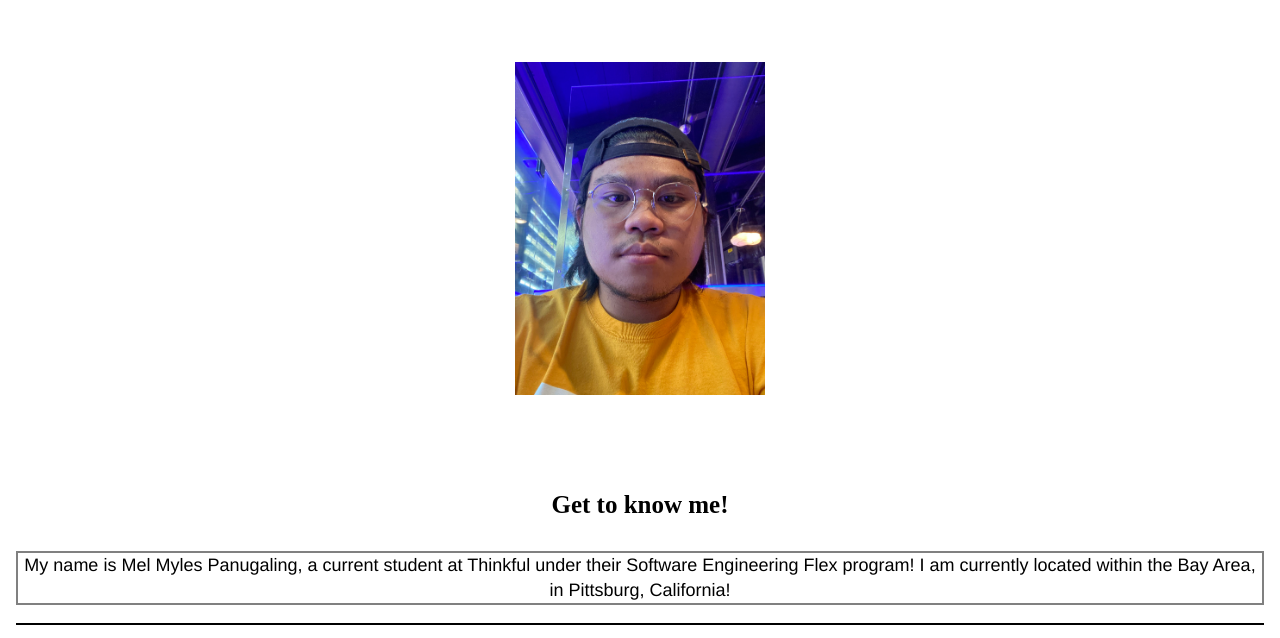
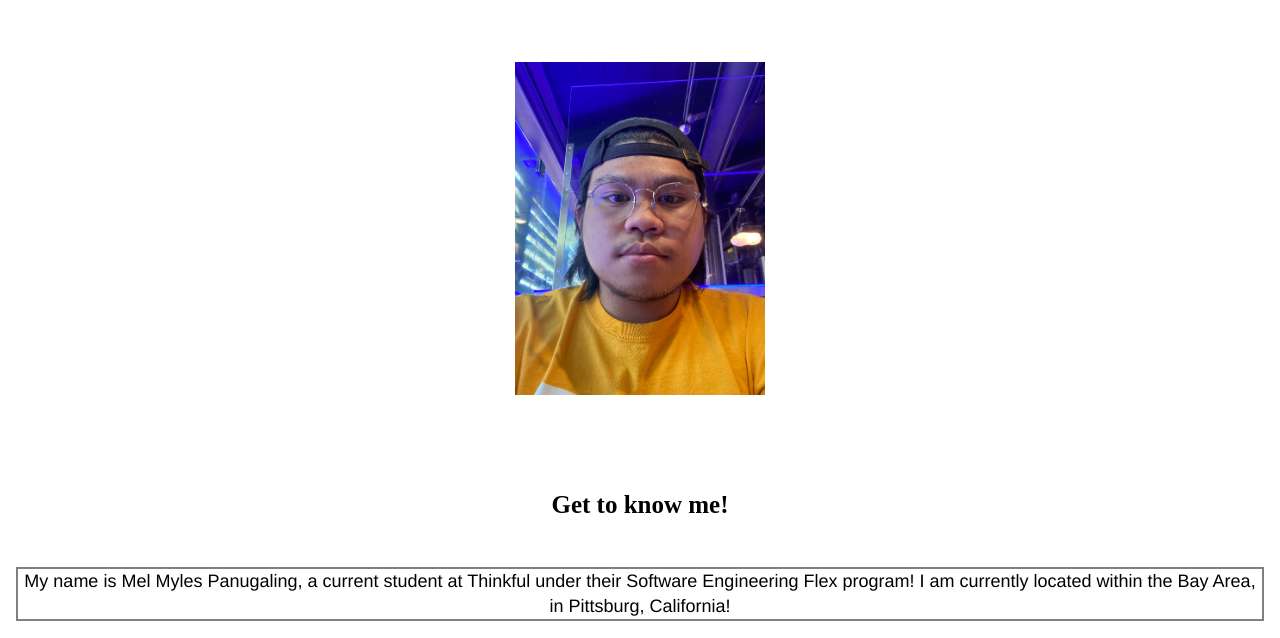
Before and after one commit to fmlomm/portfolio-website, a plain HTML site: page index.html in a window 1280 px wide. Shown: the part 162-800 px from the top of the page. Drawn offline with Linux system fonts and the light colour scheme.

Commit message:
Update style.css
fixed css error

```diff
--- a/style.css
+++ b/style.css
@@ -28,7 +28,7 @@ div {
 }
 
 p {
-    margin: 3rem 0rem, 3rem 0rem;
+    margin: 3rem 0rem 3rem 0rem;
     text-align: center;
     font-size: 18px;
     line-height: 25px;
```
